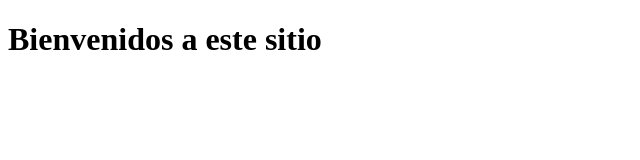
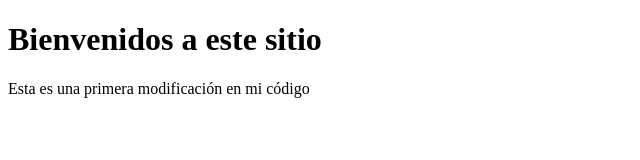
Before and after one commit to JMBuccolini/PaginaHTML, a plain HTML site: page index.html in a window 1280 px wide. Shown: the whole page, without its empty margins (0-640 px from the left). Drawn offline with Linux system fonts and the light colour scheme.

Commit message:
agregado un p

```diff
--- a/index.html
+++ b/index.html
@@ -8,6 +8,6 @@
 </head>
 <body>
     <h1>Bienvenidos a este sitio</h1>
-
+    <p>Esta es una primera modificación en mi código</p>
 </body>
 </html>
```
